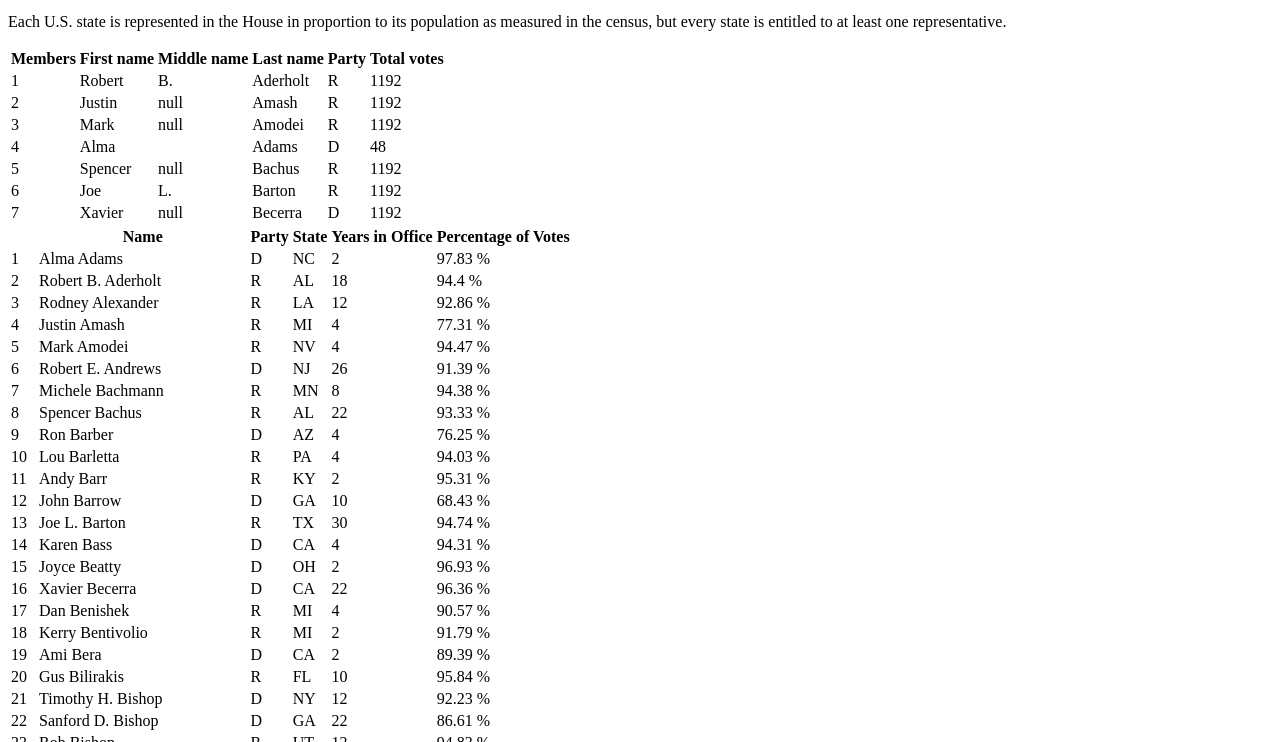
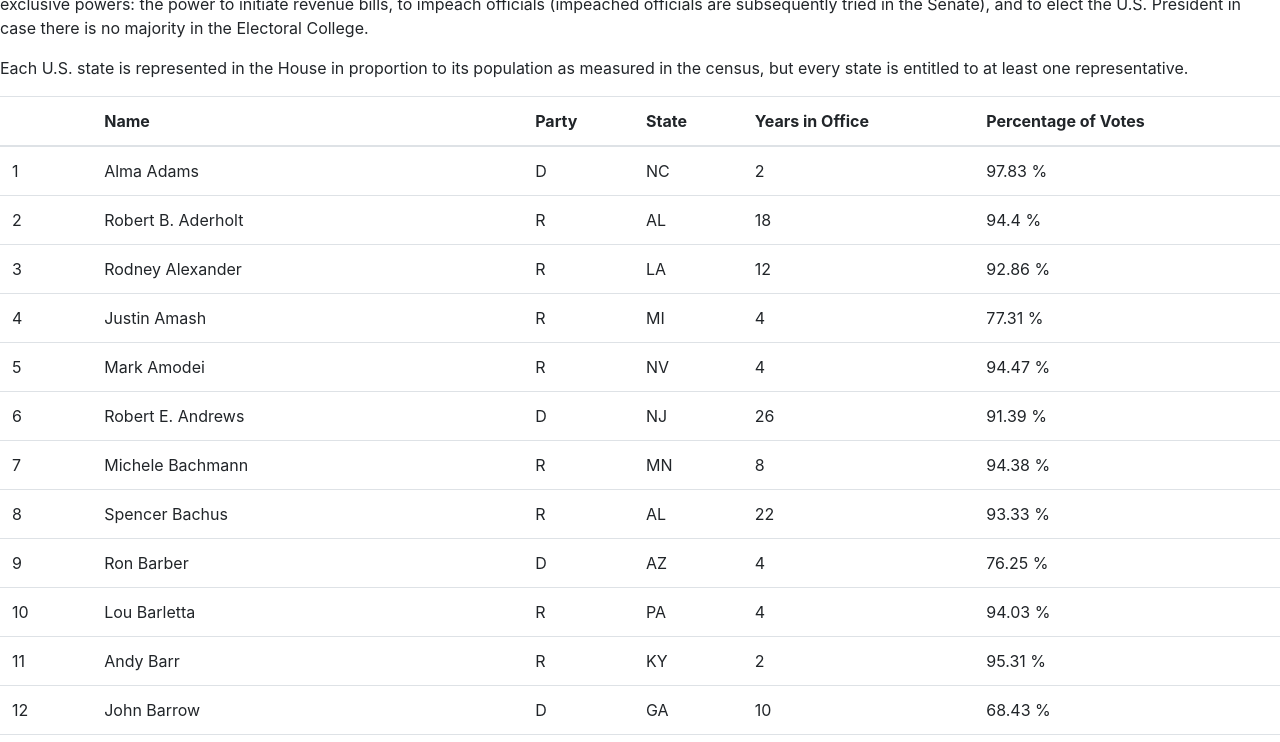
Before and after one commit to Piental/TGIF-Project, a plain HTML site: page house-starter-page.html in a window 1280 px wide. Shown: the part 238-980 px from the top of the page. Drawn offline with nearby package versions, Linux system fonts and the light colour scheme.

Commit message:
Sprint 1 done

```diff
--- a/house-starter-page.html
+++ b/house-starter-page.html
@@ -1,7 +1,14 @@
 <!DOCTYPE html>
 <html lang="en">
   <head>
-
+    <link
+      rel="stylesheet"
+      href="https://maxcdn.bootstrapcdn.com/bootstrap/4.1.0/css/bootstrap.min.css"
+    />
+    <link
+      rel="stylesheet"
+      href="https://maxcdn.bootstrapcdn.com/font-awesome/4.4.0/css/font-awesome.min.css"
+    />
   </head>
 
   <body>
@@ -25,78 +32,21 @@
     <!--Table container-->
     <div>
       <h2>Congressmen</h2>
-            <p>The major power of the House is to pass federal legislation that affects the entire country, although its bills must also be passed by the Senate and further agreed to by the U.S. President before becoming law (unless both the House and Senate re-pass the legislation with a two-thirds majority in each chamber). The House has some exclusive powers: the power to initiate revenue bills, to impeach officials (impeached officials are subsequently tried in the Senate), and to elect the U.S. President in case there is no majority in the Electoral College.</p>
-            <p>Each U.S. state is represented in the House in proportion to its population as measured in the census, but every state is entitled to at least one representative. </p>
-       	    <table>
-                <thead>
-                    <tr>
-                        <th>Members</th>
-                        <th>First name</th>
-                        <th>Middle name</th>
-                        <th>Last name</th>
-                        <th>Party</th>
-                        <th>Total votes</th>
-                    </tr>
-                </thead>
-                <tbody>
-                    <tr>
-                        <td>1</td>
-                        <td>Robert</td>
-                        <td>B.</td>
-                        <td>Aderholt</td>
-                        <td>R</td>
-                        <td>1192</td>
-                    </tr>
-                    <tr>
-                        <td>2</td>
-                        <td>Justin</td>
-                        <td>null</td>
-                        <td>Amash</td>
-                        <td>R</td>
-                        <td>1192</td>
-                    </tr>
-                    <tr>
-                        <td>3</td>
-                        <td>Mark</td>
-                        <td>null</td>
-                        <td>Amodei</td>
-                        <td>R</td>
-                        <td>1192</td>
-                    </tr>
-                    <tr>
-                        <td>4</td>
-                        <td>Alma</td>
-                        <td></td>
-                        <td>Adams</td>
-                        <td>D</td>
-                        <td>48</td>
-                    </tr>
-                    <tr>
-                        <td>5</td>
-                        <td>Spencer</td>
-                        <td>null</td>
-                        <td>Bachus</td>
-                        <td>R</td>
-                        <td>1192</td>
-                    </tr>
-                    <tr>
-                        <td>6</td>
-                        <td>Joe</td>
-                        <td>L.</td>
-                        <td>Barton</td>
-                        <td>R</td>
-                        <td>1192</td>
-                    </tr>
-                    <tr>
-                        <td>7</td>
-                        <td>Xavier</td>
-                        <td>null</td>
-                        <td>Becerra</td>
-                        <td>D</td>
-                        <td>1192</td>
-                    </tr>
-                </tbody>
-            </table>
+      <p>
+        The major power of the House is to pass federal legislation that affects
+        the entire country, although its bills must also be passed by the Senate
+        and further agreed to by the U.S. President before becoming law (unless
+        both the House and Senate re-pass the legislation with a two-thirds
+        majority in each chamber). The House has some exclusive powers: the
+        power to initiate revenue bills, to impeach officials (impeached
+        officials are subsequently tried in the Senate), and to elect the U.S.
+        President in case there is no majority in the Electoral College.
+      </p>
+      <p>
+        Each U.S. state is represented in the House in proportion to its
+        population as measured in the census, but every state is entitled to at
+        least one representative.
+      </p>
     </div>
     <div>
       <table class="table">
@@ -113,7 +63,7 @@
         <tbody id="data2"></tbody>
       </table>
     </div>
-        </div>
+
     <script src="pro-congress-113-house.js"></script>
     <script src="house.js"></script>
   </body>
```
Lines whose indentation alone changed are shown as unchanged.
